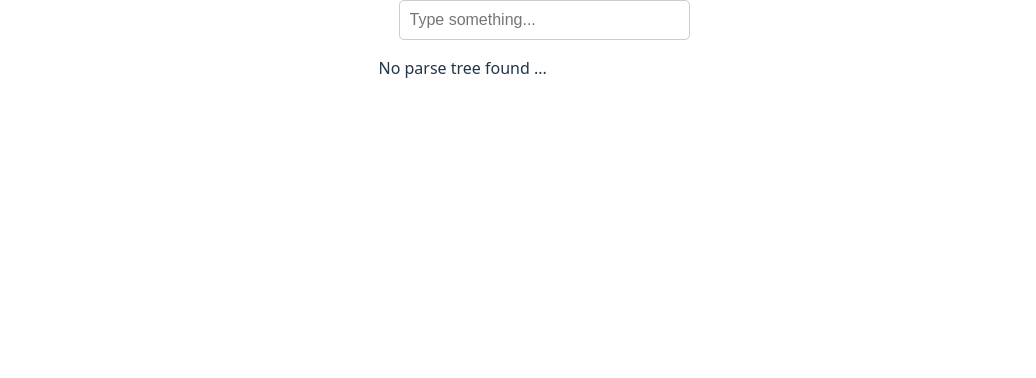
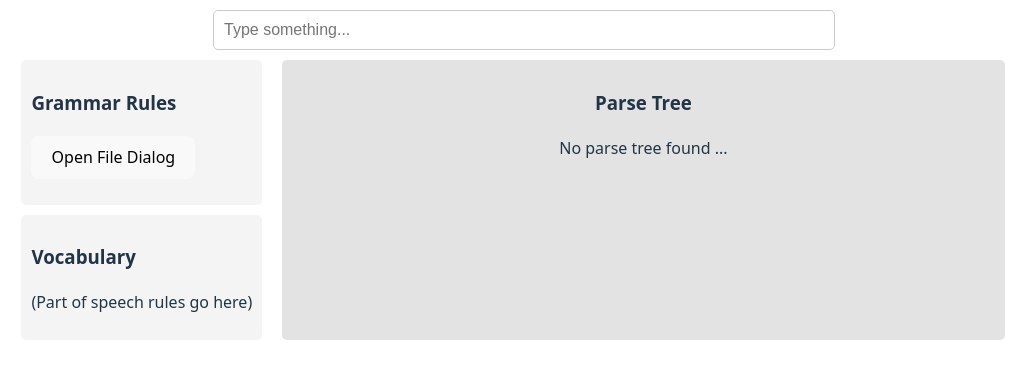
Before and after one commit to JosephPotashnik/parser-ui, a React (Vite) app: page / in a window 1280 px wide. Shown: the top 378 px of the page, without its empty margins (127-1163 px from the left). Built offline with nearby package versions, Linux system fonts and the light colour scheme.

Commit message:
flex grammar,vocabulary,parsetree

```diff
--- a/src/App.tsx
+++ b/src/App.tsx
@@ -66,6 +66,7 @@ async function parseSentence(sentence : string) : Promise<string[]>
 function App() {
 
   const [data, setData] = useState<string[]|null>(null);
+  const [strings, setStrings] = useState<string[]>([]);
 
   async function handleSetSentence(sentence : string) : Promise<void>
 {
@@ -105,12 +106,65 @@ function App() {
   }
 
 
+   // Handle file selection
+   const handleFileChange = (event: React.ChangeEvent<HTMLInputElement>) => {
+    const file = event.target.files?.[0];
+    if (file) {
+      const reader = new FileReader();
+      reader.onload = () => {
+        // Read the file as text and split it into strings by newline or space
+        const fileContent = reader.result as string;
+        const lines = fileContent.split("\n").map(line => line.trim()).filter(line => line.length > 0);
+        setStrings(lines); // Update state with the list of strings
+      };
+      reader.readAsText(file); // Read the file as text
+    }
+  };
 
   return (
 
     <>
-    <SentenceInput aria-label='sentence' onSubmit={handleSetSentence}/>
-    {svg}
+    <div className="container">
+      <SentenceInput aria-label='sentence' onSubmit={handleSetSentence}/>
+    </div>
+
+
+    <div className="content">
+        {/* Left Sidebar */}
+        <div className="sidebar">
+          <div className="section grammar">
+            <h3>Grammar Rules</h3>
+
+                  <button onClick={() => document.getElementById("file-input")?.click()}>
+                Open File Dialog
+              </button>
+
+            <input
+              type="file"
+              id="file-input"
+              style={{ display: "none" }} // Hide the file input
+              onChange={handleFileChange} // Handle file selection
+              accept=".txt" // Optional: restrict file types to .txt
+            />
+
+                <ul>
+              {strings.map((str, index) => (
+                <li key={index}>{str}</li>
+              ))}
+        </ul>
+        </div>
+          <div className="section vocabulary">
+            <h3>Vocabulary</h3>
+            <p>(Part of speech rules go here)</p>
+          </div>
+        </div>
+
+        {/* Parse Tree Display */}
+        <div className="parse-tree">
+          <h3>Parse Tree</h3>
+          {svg}
+        </div>
+    </div>
     </>
   )
 }
--- a/src/components/SentenceInput.tsx
+++ b/src/components/SentenceInput.tsx
@@ -15,7 +15,7 @@ export function SentenceInput(props : sentenceInputProps) {
       };
 
       return (
-        <div style={{ width: "100%", padding: "0 20px" }}>
+        <div style={{ maxWidth: "600px", width: "100%", margin: "0 auto", display: "inline-block" }}>
             <input
                 type="text"
                 value={input}
@@ -23,12 +23,13 @@ export function SentenceInput(props : sentenceInputProps) {
                 onKeyDown={handleKeyDown}
                 placeholder="Type something..."
                 style={{
-                width: "100%", // Full screen width
-                padding: "10px", // Padding for better appearance
-                fontSize: "16px", // Font size for readability
-                borderRadius: "5px", // Rounded corners
-                border: "1px solid #ccc", // Light border
-              }}            />
+                    width: "100%",
+                    padding: "10px",
+                    fontSize: "16px",
+                    borderRadius: "5px",
+                    border: "1px solid #ccc",
+                }}
+            />
         </div>
     );
 }
--- a/src/index.css
+++ b/src/index.css
@@ -65,3 +65,47 @@ button:focus-visible {
     background-color: #f9f9f9;
   }
 }
+
+.container {
+  display: flex;
+  flex-direction: column;
+  height: auto;
+  padding: 10px;
+}
+
+.input-section {
+  text-align: center;
+  margin-bottom: 0px;
+}
+
+.input-section input {
+  width: 50%;
+  padding: 8px;
+  font-size: 16px;
+}
+
+.content {
+  display: grid;
+  grid-template-columns: 1fr 3fr;
+  gap: 20px;
+  flex-grow: 1;
+}
+
+.sidebar {
+  display: flex;
+  flex-direction: column;
+  gap: 10px;
+}
+
+.section {
+  background: #f4f4f4;
+  padding: 10px;
+  border-radius: 5px;
+}
+
+.parse-tree {
+  background: #e3e3e3;
+  padding: 10px;
+  border-radius: 5px;
+  text-align: center;
+}
```
Lines whose indentation alone changed are shown as unchanged.
